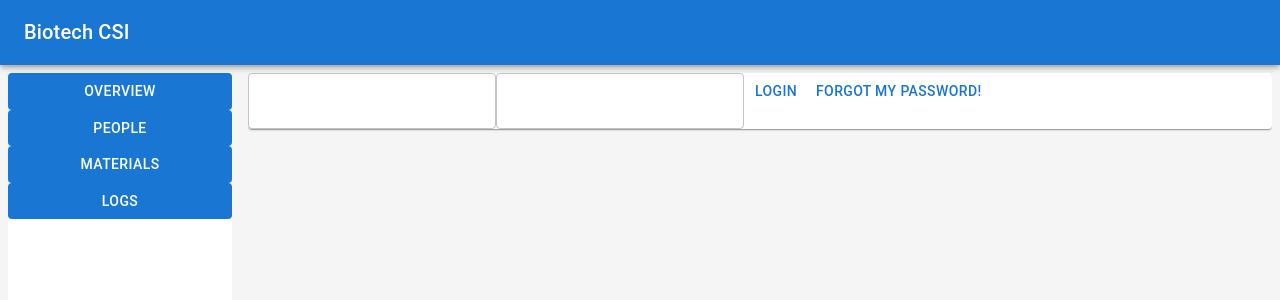
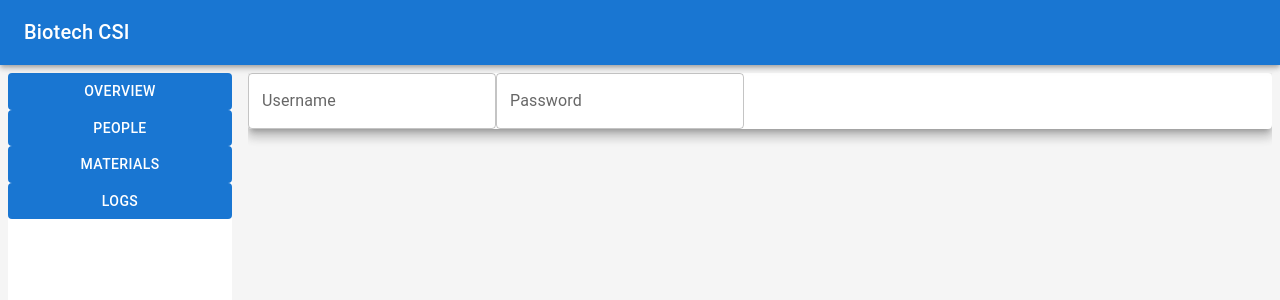
Before and after one commit to Minuteman-PWD-2025/Biotech-CSI, a Next.js app: page /login in a window 1280 px wide. Shown: the top 300 px of the page. Built offline with nearby package versions, Linux system fonts and the light colour scheme.

Commit message:
testing out variants and stuff
also adding shorthands and whatnot

```diff
--- a/src/app/login/page.tsx
+++ b/src/app/login/page.tsx
@@ -7,18 +7,10 @@ import React from 'react';
 function Login() {
     return (
         <>
-            <TextField>
-                Username
-            </TextField>
-            <TextField>
-                Password
-            </TextField>
-            <Button>
-                Login
-            </Button>
-            <Button>
-                Forgot my password!
-            </Button>
+            <TextField id="username" label="Username" variant="outlined" />
+            <TextField id="password" label="Password" variant="outlined" />
+            <Button />
+            <Button />
         </>
     );
 }
@@ -27,7 +19,7 @@ export default function Data() {
 
     return (
         <div className="tab">
-            <Paper>
+            <Paper elevation={8}>
                 <Login></Login>
             </Paper>
         </div>
```
Also changed, not shown: 1 other file (tests, documents, lock files or other folders).
